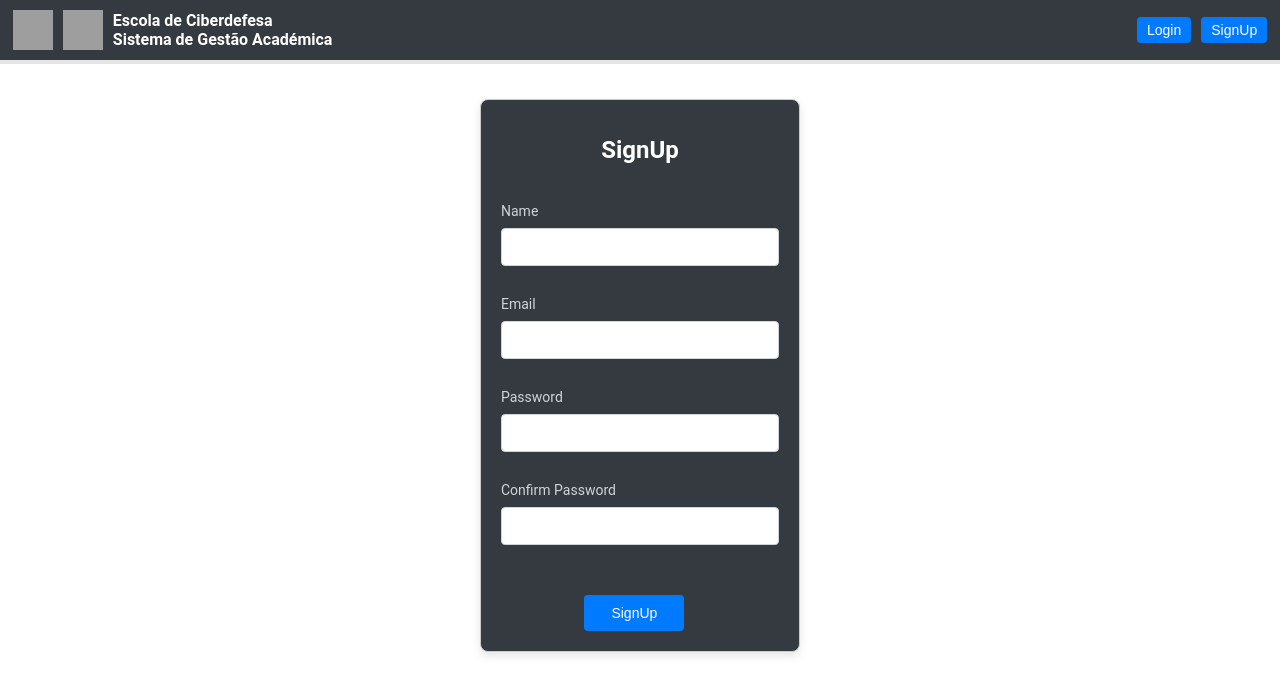
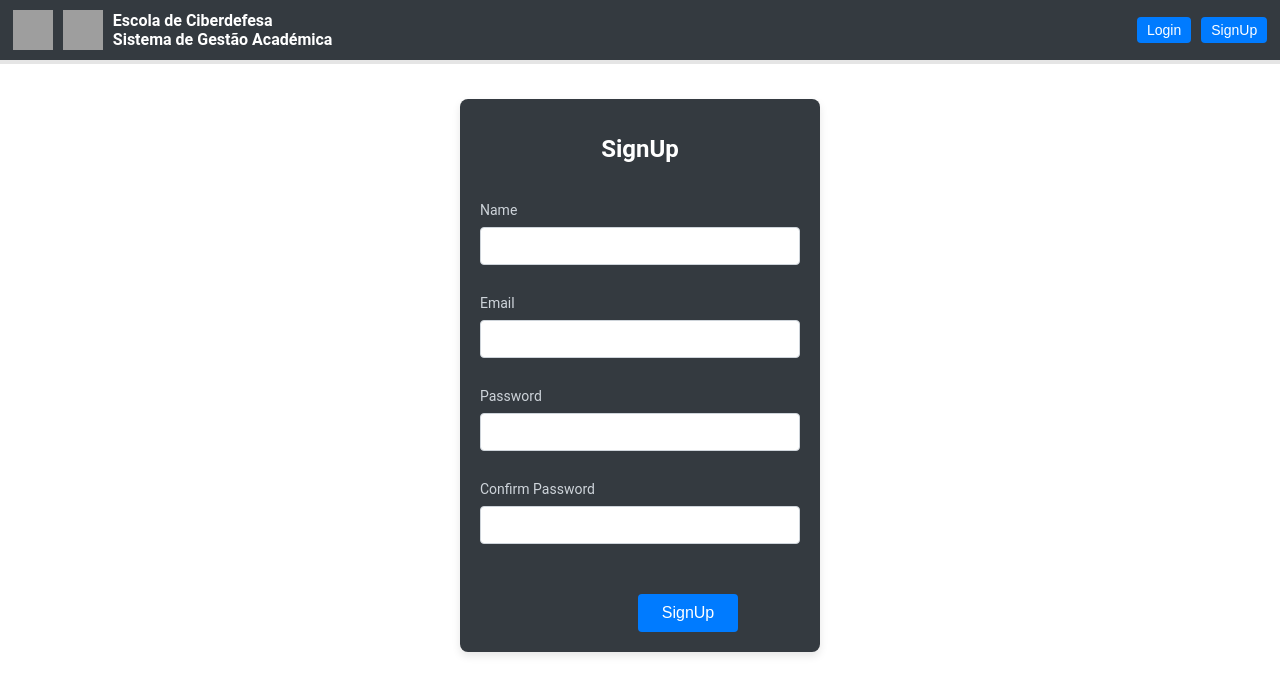
Before and after one commit to Miguel-Marmelete/SistemaGestaoAcademicaECD, a React (Vite) app in the folder react/: page /signup in a window 1280 px wide. Shown: the top 694 px of the page. Built offline with nearby package versions, Linux system fonts and the light colour scheme; grey boxes are pictures that could not be loaded.

Commit message:
changes in css

```diff
--- a/react/src/App.css
+++ b/react/src/App.css
@@ -114,18 +114,6 @@ button a {
 
 /*-------------LOGIN AND SIGNUP CSS---------------------*/
 
-form {
-    width: 90%; /* Responsive width */
-    max-width: 300px; /* Upper limit */
-    margin: 0 auto;
-    padding: 20px;
-    border: 1px solid #ccc;
-    border-radius: 8px;
-    box-shadow: 0 2px 10px rgba(0, 0, 0, 0.1);
-    background-color: #fff;
-    box-sizing: border-box;
-}
-
 h1.login_header,
 h1.signup_header {
     text-align: center;
@@ -140,21 +128,6 @@ input[type="password"] {
     border: 1px solid #ccc;
     border-radius: 4px;
     box-sizing: border-box;
-}
-
-.form_button {
-    width: 100%;
-    max-width: 150px; /* Limit button width */
-    padding: 10px;
-    background-color: #007bff;
-    color: #fff;
-    border: none;
-    border-radius: 4px;
-    cursor: pointer;
-}
-
-.form_button:hover {
-    background-color: #0056b3;
 }
 
 .login_button_container,
@@ -398,38 +371,9 @@ input[type="password"] {
     background-color: #e9ecef;
 }
 
-/*--------------FORM CSS-----------*/
 /*--------------GENERAL FORM CSS-----------*/
 /* General form styling */
 form {
-    max-width: 80%; /* Increased width for the form to reduce scrolling */
-    margin: 20px auto; /* Centering the form */
-    padding: 20px;
-    background-color: #343a40; /* Dark grey background */
-    color: white;
-    border-radius: 8px;
-    box-shadow: 0 4px 8px rgba(0, 0, 0, 0.1); /* Subtle shadow for better aesthetics */
-    display: grid; /* Use CSS Grid for layout */
-    grid-template-columns: repeat(2, 1fr); /* Two columns for inputs */
-    gap: 20px; /* Space between rows and inputs */
-}
-
-/* Form title styling */
-form h2 {
-    grid-column: span 2; /* Make title span across both columns */
-    margin-bottom: 20px;
-    font-size: 1.5rem;
-}
-
-/* Input fields and labels */
-form div {
-    display: flex;
-    flex-direction: column;
-}
-
-/* Label styling */
-form label {
-    font-size: 0.875rem; /* Slightly smaller font size */
 }
 
 /* Input styling */
@@ -570,3 +514,81 @@ form small {
 .signup_button_container button:hover {
     background-color: #0056b3;
 }
+
+/*---------------------*/
+form {
+    background-color: #343a40; /* Adjust background color */
+    padding: 20px;
+    border-radius: 8px;
+    color: #fff; /* White text color */
+    box-shadow: 0 4px 10px rgba(0, 0, 0, 0.2);
+    max-width: 80%; /* Increased width for the form to reduce scrolling */
+    margin: 20px auto; /* Centering the form */
+    color: white;
+    display: grid; /* Use CSS Grid for layout */
+    grid-template-columns: repeat(2, 1fr); /* Two columns for inputs */
+    gap: 20px; /* Space between rows and inputs */
+}
+
+form div {
+    margin-bottom: 15px;
+}
+form h2 {
+    grid-column: span 2; /* Make title span across both columns */
+    margin-bottom: 20px;
+    font-size: 1.5rem;
+}
+form label {
+    display: block;
+    font-size: 14px;
+    margin-bottom: 5px;
+}
+
+input[type="text"],
+input[type="datetime-local"],
+textarea,
+select {
+    width: 100%;
+    padding: 10px;
+    font-size: 14px;
+    border: 1px solid #ccc;
+    border-radius: 4px;
+    box-sizing: border-box;
+}
+
+textarea {
+    resize: vertical;
+}
+
+button[type="submit"] {
+    background-color: #007bff;
+    color: white;
+    padding: 10px 20px;
+    border: none;
+    border-radius: 4px;
+    cursor: pointer;
+    font-size: 16px;
+}
+
+button[type="submit"]:hover {
+    background-color: #0056b3;
+}
+
+/* Styling for the professors list */
+.professors-checkbox-group {
+    display: flex;
+    flex-direction: column; /* Align checkboxes in a column */
+    max-height: 17px; /* Set a max height */
+    overflow-y: auto; /* Add scroll if there are too many checkboxes */
+    border: 1px solid #ccc; /* Border to make it stand out */
+    padding: 10px;
+    border-radius: 4px;
+    background-color: #f9f9f9;
+    color: #333;
+}
+
+.professors-checkbox-group label {
+    display: flex;
+    align-items: center;
+    font-size: 14px;
+}
--- a/react/src/pages/evaluationMomentsPages/AddEvaluationMoment.jsx
+++ b/react/src/pages/evaluationMomentsPages/AddEvaluationMoment.jsx
@@ -246,9 +246,7 @@ const AddEvaluationMoment = () => {
                     required
                 />
             </div>
-            <button type="submit" disabled={loading}>
-                {loading ? "Submitting..." : "Submit"}
-            </button>
+            <button type="submit">Submit</button>
         </form>
     );
 };
--- a/react/src/pages/lessonPages/AddLessons.jsx
+++ b/react/src/pages/lessonPages/AddLessons.jsx
@@ -80,7 +80,7 @@ const AddLesson = () => {
                 console.error("Error:", error);
                 alert(error.message);
             });
-    }, []);
+    }, [accessTokenData]);
 
     const handleChange = (e) => {
         const { name, value } = e.target;
@@ -90,17 +90,22 @@ const AddLesson = () => {
         });
     };
 
-    const handleProfessorChange = (e) => {
-        const { options } = e.target;
-        const selectedProfessors = [];
-        for (const option of options) {
-            if (option.selected) {
-                selectedProfessors.push(option.value);
+    const handleProfessorCheckboxChange = (e) => {
+        const { value, checked } = e.target;
+        setFormData((prevState) => {
+            if (checked) {
+                return {
+                    ...prevState,
+                    professor_ids: [...prevState.professor_ids, value],
+                };
+            } else {
+                return {
+                    ...prevState,
+                    professor_ids: prevState.professor_ids.filter(
+                        (id) => id !== value
+                    ),
+                };
             }
-        }
-        setFormData({
-            ...formData,
-            professor_ids: selectedProfessors,
         });
     };
 
@@ -236,22 +241,24 @@ const AddLesson = () => {
             </div>
             <div>
                 <label>Professors</label>
-                <select
-                    name="professor_ids"
-                    multiple
-                    value={formData.professor_ids}
-                    onChange={handleProfessorChange}
-                    required
-                >
+                <div className="professors-checkbox-group">
                     {professors.map((professor) => (
-                        <option
-                            key={professor.professor_id}
-                            value={professor.professor_id}
-                        >
-                            {professor.name}
-                        </option>
+                        <div key={professor.professor_id}>
+                            <label>
+                                <input
+                                    type="checkbox"
+                                    name="professor_ids"
+                                    value={professor.professor_id}
+                                    checked={formData.professor_ids.includes(
+                                        professor.professor_id
+                                    )}
+                                    onChange={handleProfessorCheckboxChange}
+                                />
+                                {professor.name}
+                            </label>
+                        </div>
                     ))}
-                </select>
+                </div>
             </div>
             <div>
                 <label>Date</label>
--- a/react/src/pages/studentsPages/StudentsList.jsx
+++ b/react/src/pages/studentsPages/StudentsList.jsx
@@ -59,11 +59,7 @@ const StudentsList = () => {
             <header>
                 <h1>Alunos Inscritos</h1>
             </header>
-            <div
-                className="course-select-container"
-                style={{ margin: "20px 0" }}
-            >
-                <label htmlFor="course-select">Selecione o Curso:</label>
+            <div className="course-select-container">
                 <select
                     id="course-select"
                     className="course-select"
```
